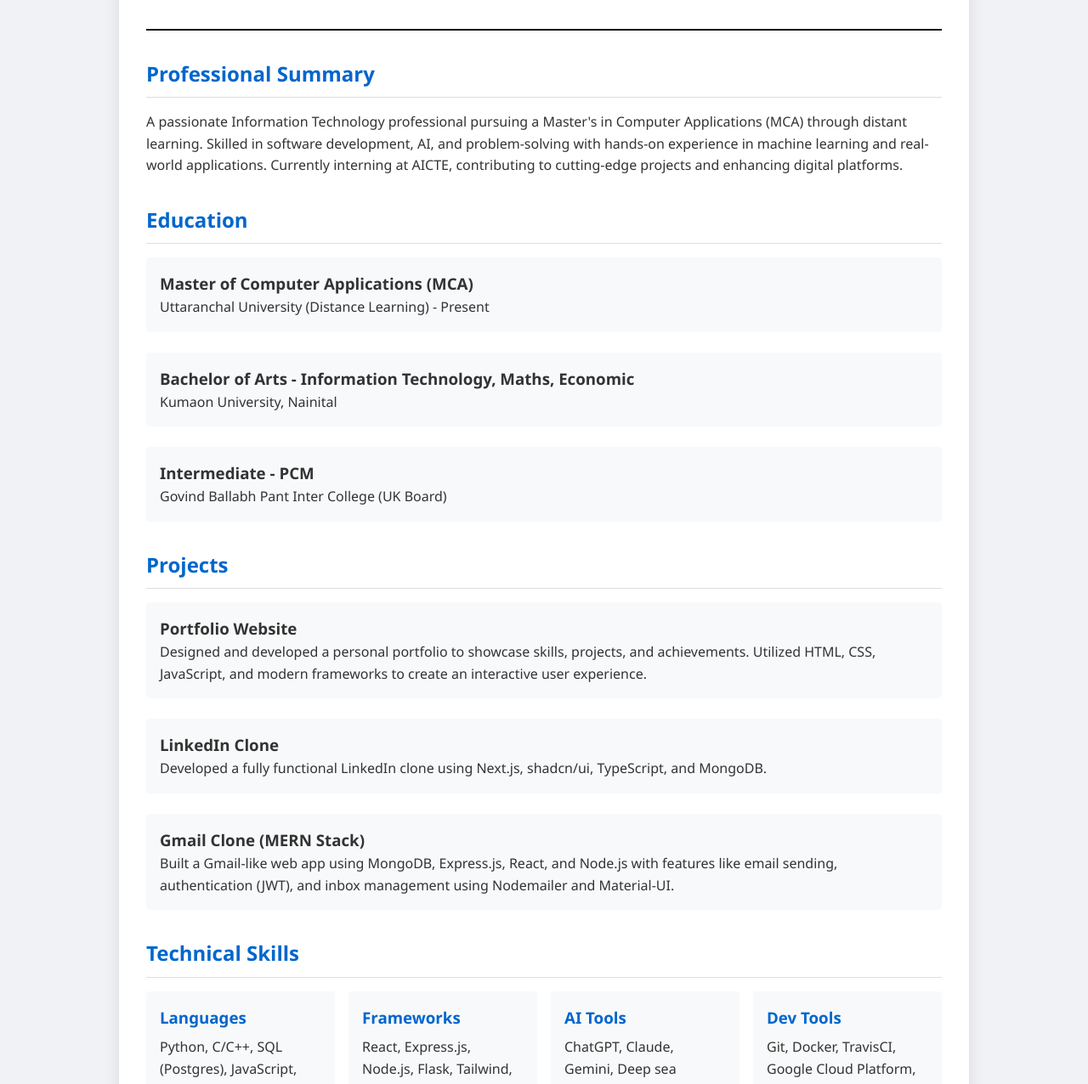
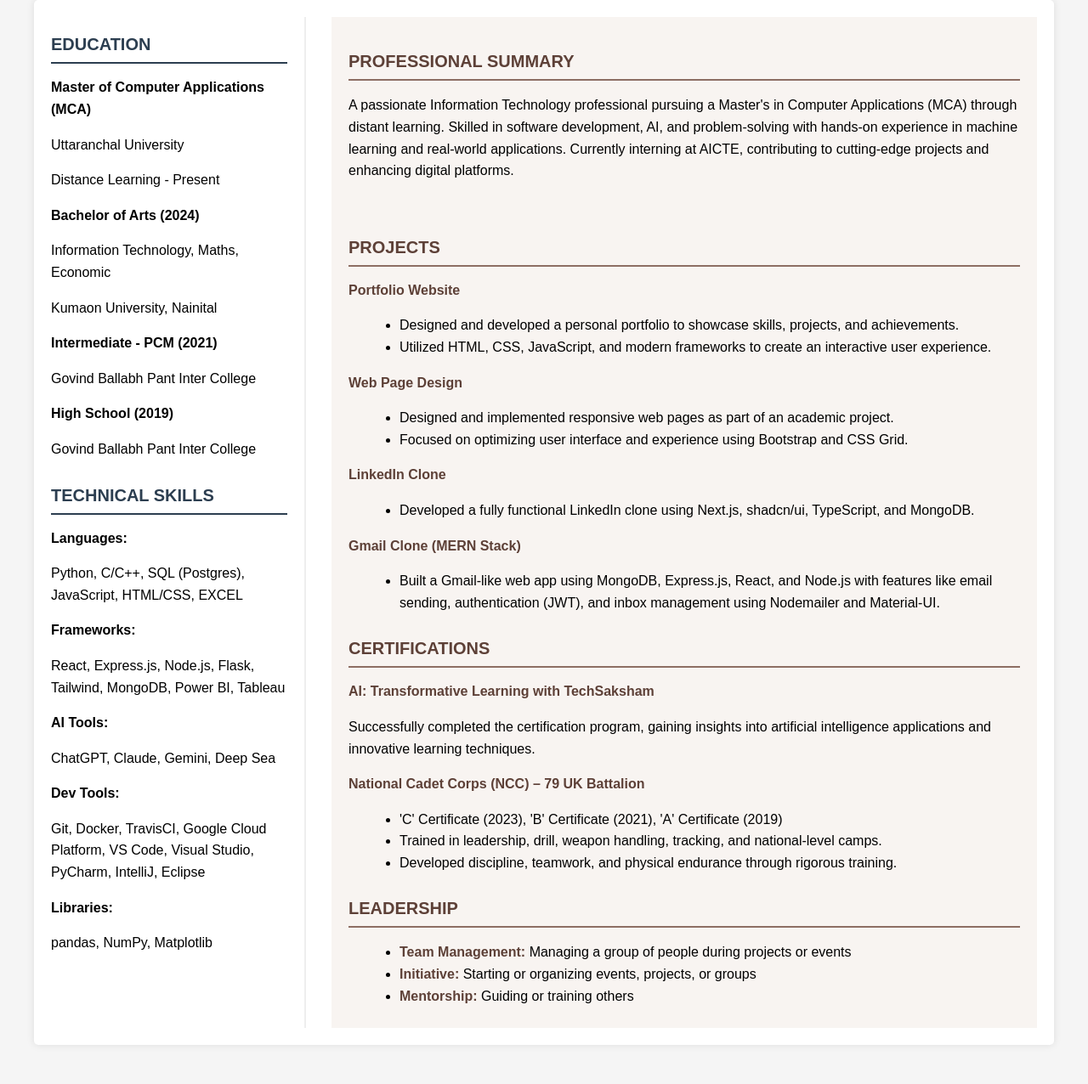
Before and after one commit to Harshvardhan5680/RESUME, a plain HTML site: page index.html in a window 1280 px wide. Shown: the part 259-1535 px from the top of the page at 85% size. After the commit the page ends 1509 px from the top, so only its background shows below. Drawn offline with Linux system fonts and the light colour scheme.

Commit message:
Update index.html

```diff
--- a/index.html
+++ b/index.html
@@ -1,238 +1,139 @@
 <!DOCTYPE html>
 <html lang="en">
 <head>
-
-    <link rel="stylesheet" href="https://cdnjs.cloudflare.com/ajax/libs/font-awesome/6.0.0-beta3/css/all.min.css">
-
-
     <meta charset="UTF-8">
     <meta name="viewport" content="width=device-width, initial-scale=1.0">
     <title>Harshvardhan Pandey - Resume</title>
-    <style>
-        * {
-            margin: 0;
-            padding: 0;
-            box-sizing: border-box;
-            font-family: 'Segoe UI', Tahoma, Geneva, Verdana, sans-serif;
-        }
-
-        body {
-            background: #f0f2f5;
-            color: #333;
-            line-height: 1.6;
-        }
-
-        .container {
-            max-width: 1000px;
-            margin: 2rem auto;
-            padding: 2rem;
-            background: white;
-            box-shadow: 0 0 20px rgba(0,0,0,0.1);
-            border-radius: 8px;
-        }
-
-        header {
-            text-align: center;
-            padding-bottom: 2rem;
-            border-bottom: 2px solid #080909;
-        }
-
-        h1 {
-            color: #0b0c0c;
-            font-size: 2.5rem;
-            margin-bottom: 0.5rem;
-        }
-
-        .contact-info {
-            display: flex;
-            justify-content: center;
-            gap: 1.5rem;
-            flex-wrap: wrap;
-            margin: 1rem 0;
-        }
-
-        .contact-info a {
-            color: #0066cc;
-            text-decoration: none;
-            transition: color 0.3s;
-        }
-
-        .contact-info a:hover {
-            color: #004499;
-        }
-
-        section {
-            margin: 2rem 0;
-        }
-
-        h2 {
-            color: #0066cc;
-            margin-bottom: 1rem;
-            padding-bottom: 0.5rem;
-            border-bottom: 1px solid #ddd;
-        }
-
-        .education-item, .project-item {
-            margin-bottom: 1.5rem;
-            padding: 1rem;
-            background: #f8f9fa;
-            border-radius: 4px;
-            transition: transform 0.2s;
-        }
-
-        .education-item:hover, .project-item:hover {
-            transform: translateX(5px);
-            background: #f0f4f8;
-        }
-
-        .skills-container {
-            display: grid;
-            grid-template-columns: repeat(auto-fit, minmax(200px, 1fr));
-            gap: 1rem;
-            margin-top: 1rem;
-        }
-
-        .skill-category {
-            padding: 1rem;
-            background: #f8f9fa;
-            border-radius: 4px;
-        }
-
-        .skill-category h3 {
-            color: #0066cc;
-            margin-bottom: 0.5rem;
-        }
-
-        .certificates {
-            list-style: none;
-        }
-
-        .certificates li {
-            margin-bottom: 1rem;
-            padding: 1rem;
-            background: #f8f9fa;
-            border-radius: 4px;
-        }
-
-        .leadership {
-            padding: 1rem;
-            background: #f8f9fa;
-            border-radius: 4px;
-            margin-top: 1rem;
-        }
-    </style>
 </head>
-<body>
-    <div class="container">
-        <header>
-            <h1>Harshvardhan Pandey</h1>
-            <div class="contact-info">
-                <a href="mailto:harshvardhanpandey82023@gmail.com">harshvardhanpandey82023@gmail.com</a>
-                <a href="tel:7983217464">7983217464</a>
-                <a href="https://www.linkedin.com/in/harshvardhan-pandey-25a760328/" target="_blank"
-   style="font-size: 24px; color: #0077b5; margin-right: 10px;">
-    <i class="fab fa-linkedin"></i> LinkedIn
-</a>
-
-<a href="https://github.com/Harshvardhan5680" target="_blank" style="font-size: 24px; color: #333; margin-right: 10px;">
-    <i class="fab fa-github"></i> GitHub
-</a>
-
-<a href="#" target="_blank" style="font-size: 24px; color: #333; margin-right: 10px;">
-    <i class="fab fa-portfolio"></i> Portfolio
-</a>
-
-<!-- Instagram -->
-<a href="https://www.instagram.com/pandey_jii_04?igsh=MTNidzhtdXhvbTM1bg%3D%3D&utm_source=qr" target="_blank"
-   style="font-size: 24px; color: #e4405f; margin-right: 10px;">
-    <i class="fab fa-instagram"></i> Instagram
-</a>
-
+<body style="max-width: 1200px; margin: 0 auto; padding: 20px; line-height: 1.6; font-family: Arial, sans-serif; background: #f5f5f5;">
+    <!-- Top Header Section -->
+    <header style="background: #2c3e50; color: white; padding: 30px 20px; text-align: center; margin-bottom: 20px; border-radius: 5px;">
+        <h1 style="font-size: 32px; margin-bottom: 15px;">Harshvardhan Pandey</h1>
+        <div style="max-width: 600px; margin: 0 auto;">
+            <p style="margin: 5px 0; font-size: 16px;">
+                <span style="margin-right: 15px;">📧 harshvardhanpandey82023@gmail.com</span>
+                <span style="margin-right: 15px;">📱 7983217464</span>
+            </p>
+            <p style="margin: 10px 0;">
+                <a href="#" style="color: white; text-decoration: none; margin: 0 10px;">LinkedIn</a> |
+                <a href="#" style="color: white; text-decoration: none; margin: 0 10px;">GitHub</a> |
+                <a href="#" style="color: white; text-decoration: none; margin: 0 10px;">Portfolio</a>
+            </p>
         </div>
     </header>
 
-        <section>
-            <h2>Professional Summary</h2>
-            <p>A passionate Information Technology professional pursuing a Master's in Computer Applications (MCA) through distant learning. Skilled in software development, AI, and problem-solving with hands-on experience in machine learning and real-world applications. Currently interning at AICTE, contributing to cutting-edge projects and enhancing digital platforms.</p>
-        </section>
-
-        <section>
-            <h2>Education</h2>
-            <div class="education-item">
-                <h3>Master of Computer Applications (MCA)</h3>
-                <p>Uttaranchal University (Distance Learning) - Present</p>
+    <div style="display: grid; grid-template-columns: 300px 1fr; gap: 30px; background: white; padding: 20px; box-shadow: 0 0 10px rgba(0,0,0,0.1); border-radius: 5px;">
+        <!-- Left Column -->
+        <div style="border-right: 2px solid #eee; padding-right: 20px;">
+            <div style="margin-bottom: 25px;">
+                <h2 style="font-size: 20px; color: #2c3e50; border-bottom: 2px solid #2c3e50; margin-bottom: 15px; padding-bottom: 5px;">EDUCATION</h2>
+                <div style="margin-bottom: 15px;">
+                    <strong>Master of Computer Applications (MCA)</strong>
+                    <p>Uttaranchal University</p>
+                    <p>Distance Learning - Present</p>
                 </div>
-            <div class="education-item">
-                <h3>Bachelor of Arts - Information Technology, Maths, Economic</h3>
+                <div style="margin-bottom: 15px;">
+                    <strong>Bachelor of Arts (2024)</strong>
+                    <p>Information Technology, Maths, Economic</p>
                     <p>Kumaon University, Nainital</p>
                 </div>
-            <div class="education-item">
-                <h3>Intermediate - PCM</h3>
-                <p>Govind Ballabh Pant Inter College (UK Board)</p>
+                <div style="margin-bottom: 15px;">
+                    <strong>Intermediate - PCM (2021)</strong>
+                    <p>Govind Ballabh Pant Inter College</p>
                 </div>
-        </section>
+                <div style="margin-bottom: 15px;">
+                    <strong>High School (2019)</strong>
+                    <p>Govind Ballabh Pant Inter College</p>
+                </div>
+            </div>
 
-        <section>
-            <h2>Projects</h2>
-            <div class="project-item">
-                <h3>Portfolio Website</h3>
-                <p>Designed and developed a personal portfolio to showcase skills, projects, and achievements. Utilized HTML, CSS, JavaScript, and modern frameworks to create an interactive user experience.</p>
-            </div>
-            <div class="project-item">
-                <h3>LinkedIn Clone</h3>
-                <p>Developed a fully functional LinkedIn clone using Next.js, shadcn/ui, TypeScript, and MongoDB.</p>
-            </div>
-            <div class="project-item">
-                <h3>Gmail Clone (MERN Stack)</h3>
-                <p>Built a Gmail-like web app using MongoDB, Express.js, React, and Node.js with features like email sending, authentication (JWT), and inbox management using Nodemailer and Material-UI.</p>
-            </div>
-        </section>
-
-        <section>
-            <h2>Technical Skills</h2>
-            <div class="skills-container">
-                <div class="skill-category">
-                    <h3>Languages</h3>
+            <div style="margin-bottom: 25px;">
+                <h2 style="font-size: 20px; color: #2c3e50; border-bottom: 2px solid #2c3e50; margin-bottom: 15px; padding-bottom: 5px;">TECHNICAL SKILLS</h2>
+                <div style="margin-bottom: 15px;">
+                    <strong>Languages:</strong>
                     <p>Python, C/C++, SQL (Postgres), JavaScript, HTML/CSS, EXCEL</p>
                 </div>
-                <div class="skill-category">
-                    <h3>Frameworks</h3>
+                <div style="margin-bottom: 15px;">
+                    <strong>Frameworks:</strong>
                     <p>React, Express.js, Node.js, Flask, Tailwind, MongoDB, Power BI, Tableau</p>
                 </div>
-                <div class="skill-category">
-                    <h3>AI Tools</h3>
-                    <p>ChatGPT, Claude, Gemini, Deep sea</p>
+                <div style="margin-bottom: 15px;">
+                    <strong>AI Tools:</strong>
+                    <p>ChatGPT, Claude, Gemini, Deep Sea</p>
                 </div>
-                <div class="skill-category">
-                    <h3>Dev Tools</h3>
+                <div style="margin-bottom: 15px;">
+                    <strong>Dev Tools:</strong>
                     <p>Git, Docker, TravisCI, Google Cloud Platform, VS Code, Visual Studio, PyCharm, IntelliJ, Eclipse</p>
                 </div>
+                <div style="margin-bottom: 15px;">
+                    <strong>Libraries:</strong>
+                    <p>pandas, NumPy, Matplotlib</p>
                 </div>
-        </section>
+            </div>
+        </div>
 
-        <section>
-            <h2>Certificates</h2>
-            <ul class="certificates">
-                <li>
-                    <h3>AI: Transformative Learning with TechSaksham</h3>
+        <!-- Right Column with Brown Theme -->
+        <div style="background: #f8f4f1;">
+            <div style="margin-bottom: 25px; padding: 20px;">
+                <h2 style="font-size: 20px; color: #5d4037; border-bottom: 2px solid #8d6e63; margin-bottom: 15px; padding-bottom: 5px;">PROFESSIONAL SUMMARY</h2>
+                <p>A passionate Information Technology professional pursuing a Master's in Computer Applications (MCA) through distant learning. Skilled in software development, AI, and problem-solving with hands-on experience in machine learning and real-world applications. Currently interning at AICTE, contributing to cutting-edge projects and enhancing digital platforms.</p>
+            </div>
+
+            <div style="margin-bottom: 25px; padding: 0 20px;">
+                <h2 style="font-size: 20px; color: #5d4037; border-bottom: 2px solid #8d6e63; margin-bottom: 15px; padding-bottom: 5px;">PROJECTS</h2>
+                <div style="margin-bottom: 15px;">
+                    <strong style="color: #5d4037;">Portfolio Website</strong>
+                    <ul style="margin-left: 20px;">
+                        <li>Designed and developed a personal portfolio to showcase skills, projects, and achievements.</li>
+                        <li>Utilized HTML, CSS, JavaScript, and modern frameworks to create an interactive user experience.</li>
+                    </ul>
+                </div>
+                <div style="margin-bottom: 15px;">
+                    <strong style="color: #5d4037;">Web Page Design</strong>
+                    <ul style="margin-left: 20px;">
+                        <li>Designed and implemented responsive web pages as part of an academic project.</li>
+                        <li>Focused on optimizing user interface and experience using Bootstrap and CSS Grid.</li>
+                    </ul>
+                </div>
+                <div style="margin-bottom: 15px;">
+                    <strong style="color: #5d4037;">LinkedIn Clone</strong>
+                    <ul style="margin-left: 20px;">
+                        <li>Developed a fully functional LinkedIn clone using Next.js, shadcn/ui, TypeScript, and MongoDB.</li>
+                    </ul>
+                </div>
+                <div style="margin-bottom: 15px;">
+                    <strong style="color: #5d4037;">Gmail Clone (MERN Stack)</strong>
+                    <ul style="margin-left: 20px;">
+                        <li>Built a Gmail-like web app using MongoDB, Express.js, React, and Node.js with features like email sending, authentication (JWT), and inbox management using Nodemailer and Material-UI.</li>
+                    </ul>
+                </div>
+            </div>
+
+            <div style="margin-bottom: 25px; padding: 0 20px;">
+                <h2 style="font-size: 20px; color: #5d4037; border-bottom: 2px solid #8d6e63; margin-bottom: 15px; padding-bottom: 5px;">CERTIFICATIONS</h2>
+                <div style="margin-bottom: 15px;">
+                    <strong style="color: #5d4037;">AI: Transformative Learning with TechSaksham</strong>
                     <p>Successfully completed the certification program, gaining insights into artificial intelligence applications and innovative learning techniques.</p>
-                </li>
-                <li>
-                    <h3>National Cadet Corps (NCC) – 79 UK Battalion</h3>
-                    <p>'C' Certificate (2023), 'B' Certificate (2021), 'A' Certificate (2019)</p>
-                    <p>Trained in leadership, drill, weapon handling, tracking, and national-level camps. Developed discipline, teamwork, and physical endurance through rigorous training.</p>
-                </li>
+                </div>
+                <div style="margin-bottom: 15px;">
+                    <strong style="color: #5d4037;">National Cadet Corps (NCC) – 79 UK Battalion</strong>
+                    <ul style="margin-left: 20px;">
+                        <li>'C' Certificate (2023), 'B' Certificate (2021), 'A' Certificate (2019)</li>
+                        <li>Trained in leadership, drill, weapon handling, tracking, and national-level camps.</li>
+                        <li>Developed discipline, teamwork, and physical endurance through rigorous training.</li>
                     </ul>
-        </section>
+                </div>
+            </div>
 
-        <section>
-            <h2>Leadership</h2>
-            <div class="leadership">
-                <p>Team Management (managing a group of people during a project or event)</p>
-                <p>Initiative (starting or organizing events, projects, or groups)</p>
-                <p>Mentorship (guiding or training others)</p>
+            <div style="margin-bottom: 25px; padding: 0 20px;">
+                <h2 style="font-size: 20px; color: #5d4037; border-bottom: 2px solid #8d6e63; margin-bottom: 15px; padding-bottom: 5px;">LEADERSHIP</h2>
+                <ul style="margin-left: 20px;">
+                    <li><strong style="color: #5d4037;">Team Management:</strong> Managing a group of people during projects or events</li>
+                    <li><strong style="color: #5d4037;">Initiative:</strong> Starting or organizing events, projects, or groups</li>
+                    <li><strong style="color: #5d4037;">Mentorship:</strong> Guiding or training others</li>
+                </ul>
             </div>
-        </section>
+        </div>
     </div>
 </body>
 </html>
```
Lines whose indentation alone changed are shown as unchanged.
